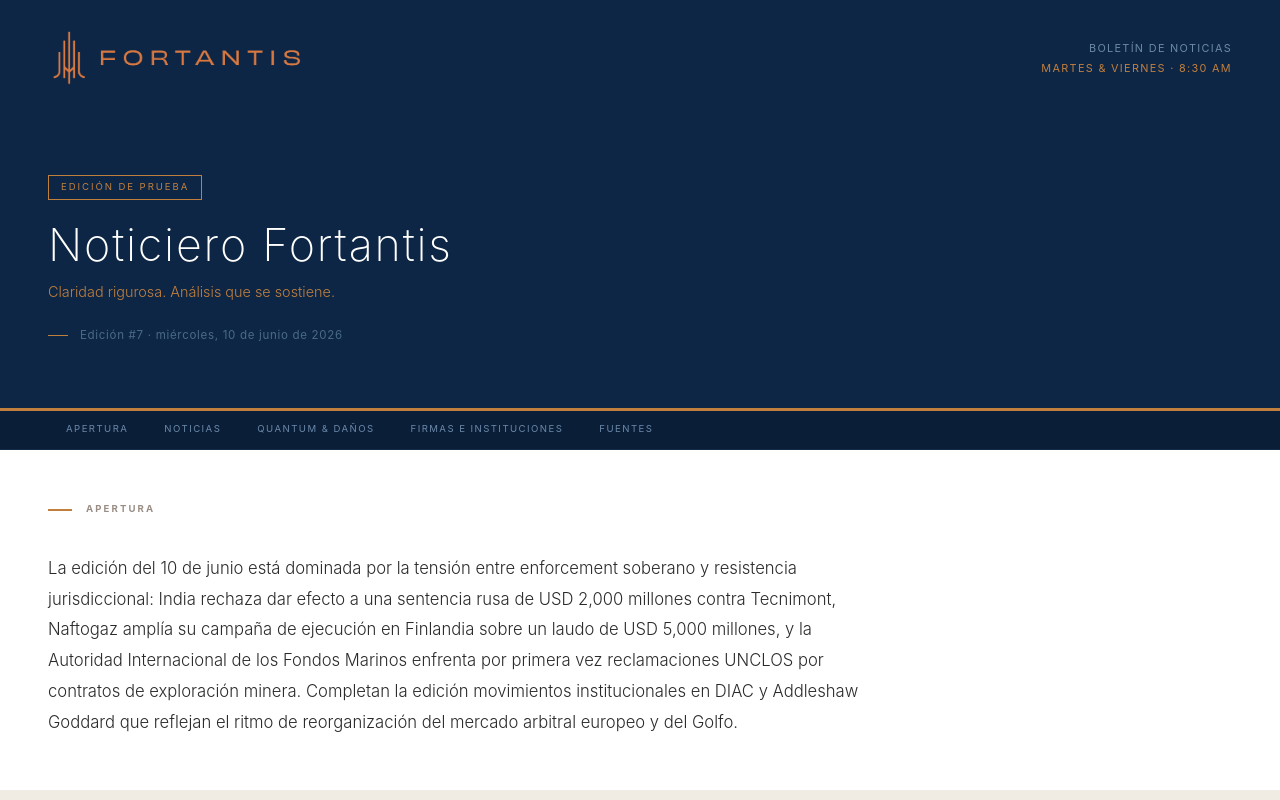
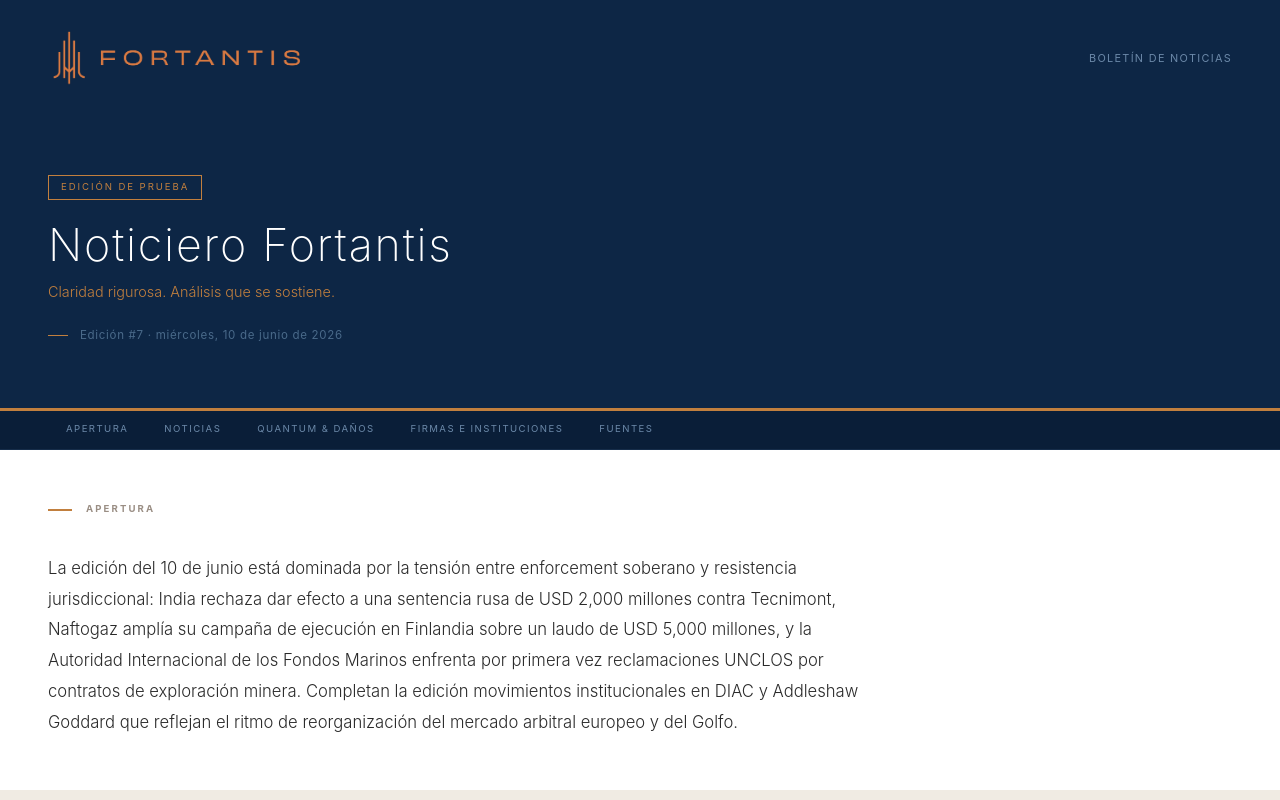
Before and after one commit to jabaquero2003/fortantis-noticias-web, a Next.js app: page / in a window 1280 px wide. Shown: the top 800 px of the page. Built offline with nearby package versions, Linux system fonts and the light colour scheme.

Commit message:
fix: eliminar Martes y Viernes del header

```diff
--- a/components/Header.tsx
+++ b/components/Header.tsx
@@ -18,7 +18,6 @@
 
         <div style={{ color: '#6B88A8', fontSize: '0.68rem', letterSpacing: '0.12em', textAlign: 'right', textTransform: 'uppercase' }}>
           <div>Boletín de Noticias</div>
-          <div style={{ color: '#C17F3E', marginTop: '3px' }}>Martes &amp; Viernes · 8:30 AM</div>
         </div>
 
       </div>
```
